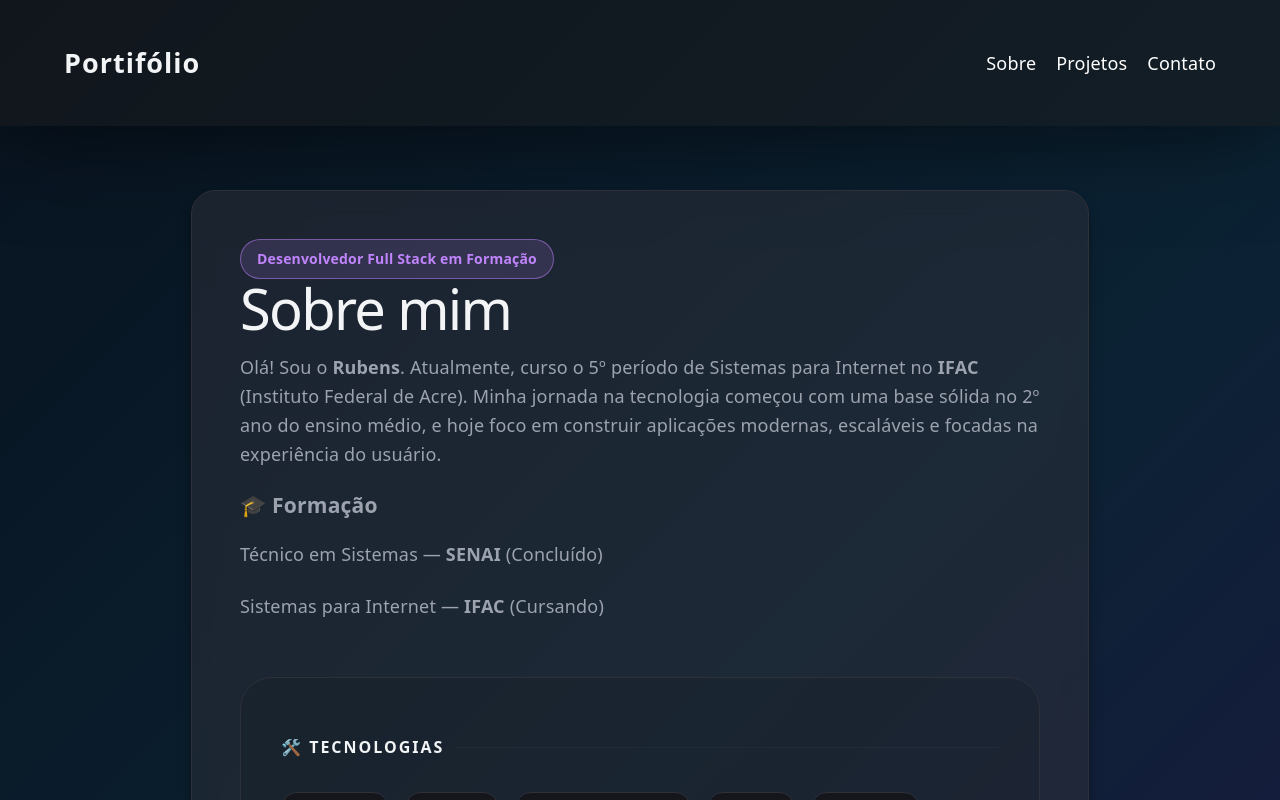
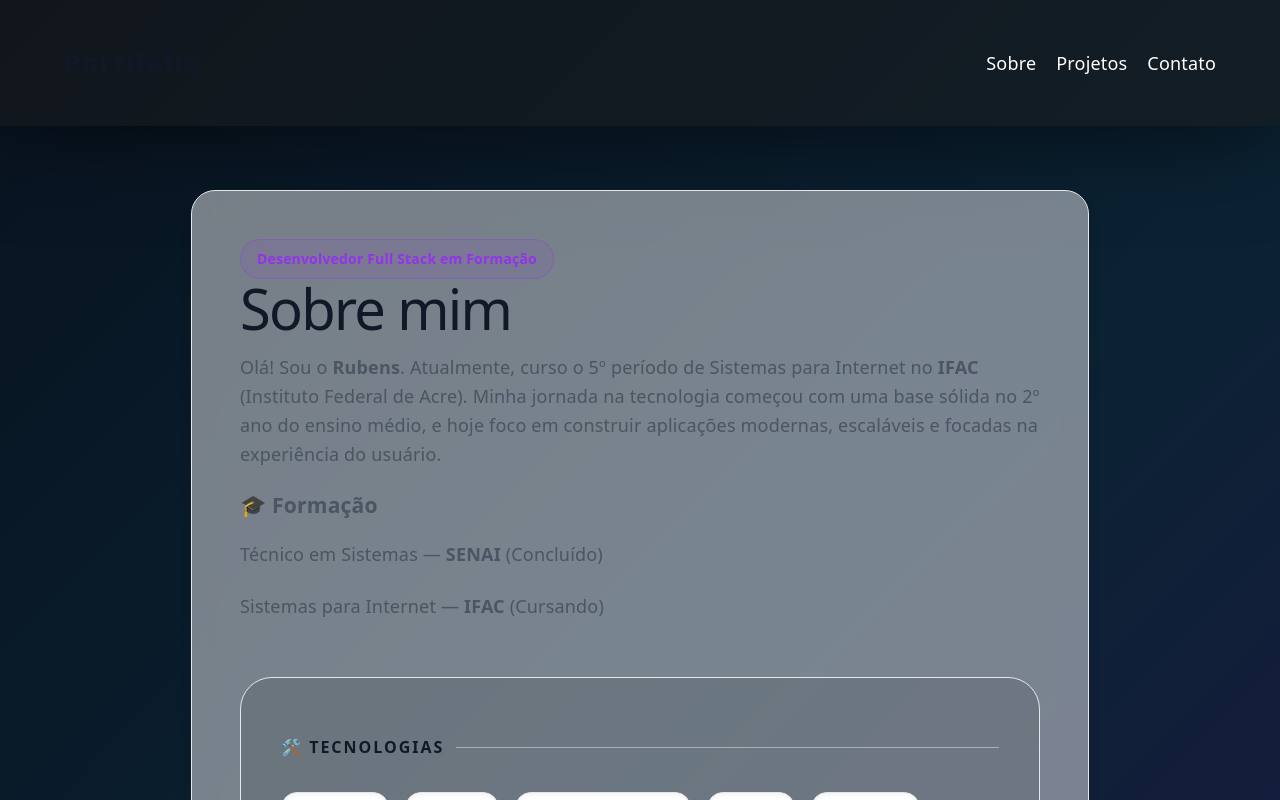
Before and after one commit to RUBENSNETO0001/PortifolioPerfil, a React (Vite) app in the folder front-end/: page / in a window 1280 px wide. Shown: the top 800 px of the page. Built offline with nearby package versions, Linux system fonts and the light colour scheme.

Commit message:
atualizacçao test

```diff
--- a/front-end/src/assets/css/index.css
+++ b/front-end/src/assets/css/index.css
@@ -2,17 +2,17 @@
 @import url('https://fonts.googleapis.com/css2?family=Inter:wght@400;600;700&display=swap');
 
 :root {
-  --text: #9ca3af;
-  --text-h: #f3f4f6;
-  --bg: #16171d;
-  --border: #2e303a;
-  --code-bg: #1f2028;
-  --accent: #c084fc;
-  --accent-bg: rgba(192, 132, 252, 0.15);
-  --accent-border: rgba(192, 132, 252, 0.5);
-  --social-bg: rgba(47, 48, 58, 0.5);
+ --text: #4b5563;           /* Cinza escuro para leitura */
+  --text-h: #111827;         /* Quase preto para títulos */
+  --bg: #ffffff;             /* Fundo branco limpo */
+  --border: #e5e7eb;         /* Bordas suaves */
+  --code-bg: #f3f4f6;        /* Fundo de código levemente cinza */
+  --accent: #9333ea;         /* Roxo um pouco mais saturado para contraste no claro */
+  --accent-bg: rgba(147, 51, 234, 0.1);
+  --accent-border: rgba(147, 51, 234, 0.3);
+  --social-bg: rgba(229, 231, 235, 0.5);
   --shadow:
-    rgba(0, 0, 0, 0.4) 0 10px 15px -3px, rgba(0, 0, 0, 0.25) 0 4px 6px -2px;
+    rgba(0, 0, 0, 0.1) 0 10px 15px -3px, rgba(0, 0, 0, 0.05) 0 4px 6px -2px;
 
   --sans: system-ui, 'Segoe UI', Roboto, sans-serif;
   --heading: system-ui, 'Segoe UI', Roboto, sans-serif;
```
